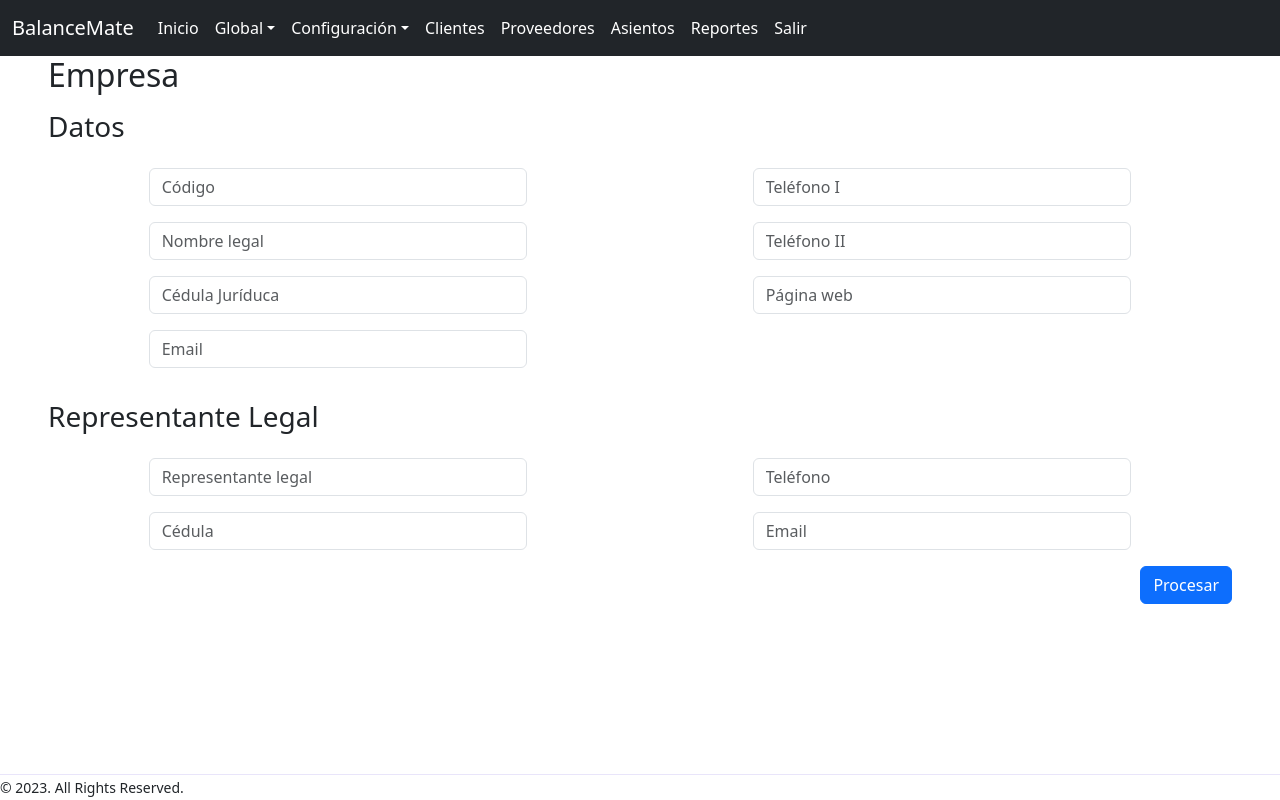
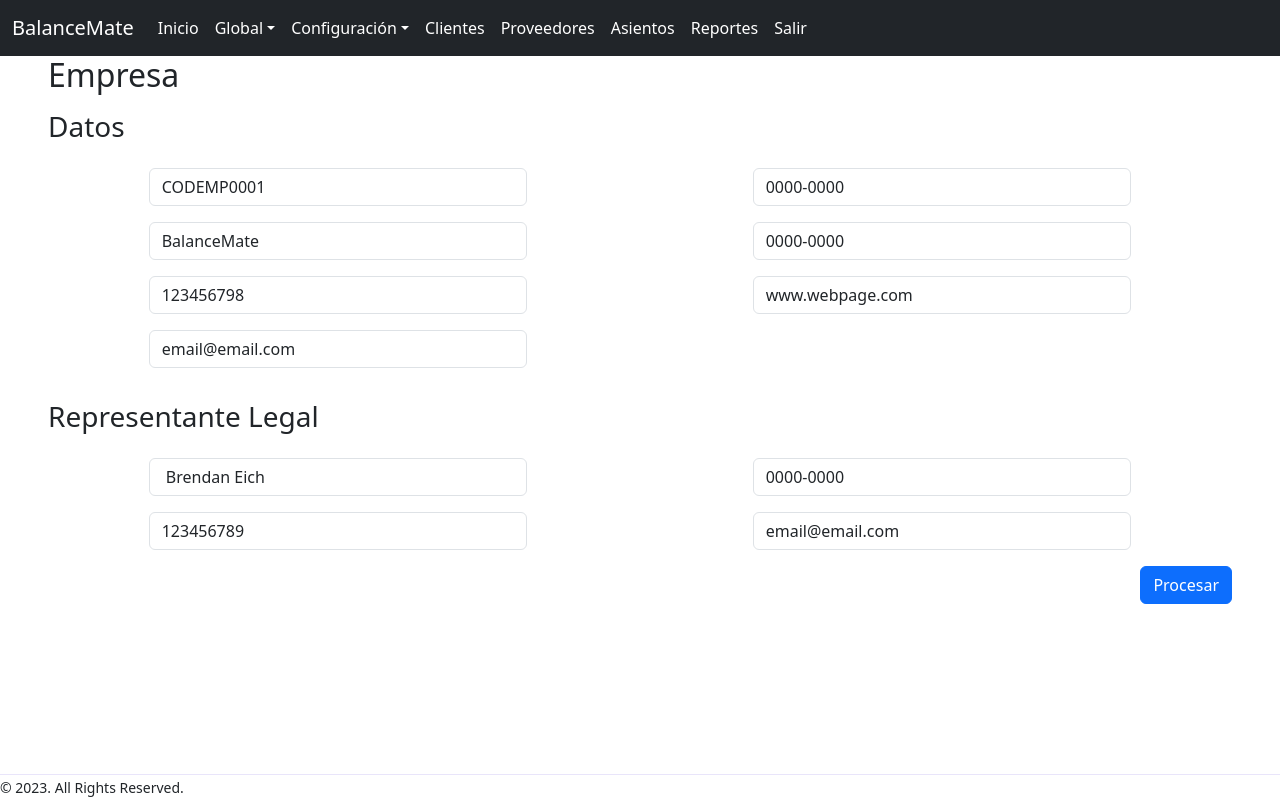
Before and after one commit to rbrenesr/p-BalanceMate, a React (Vite) app: page /global/empresa in a window 1280 px wide. Built offline with nearby package versions, Linux system fonts and the light colour scheme.

Commit message:
formulario empresa useForm ok [RB]

```diff
--- /dev/null
+++ b/src/hooks/index.js
@@ -0,0 +1 @@
+export * from './useForm';
--- /dev/null
+++ b/src/hooks/useForm.js
@@ -0,0 +1,26 @@
+import { useState } from 'react';
+
+export const useForm = (initialForm = {}) => {
+
+    const [formState, setFormState] = useState(initialForm);
+
+    const onInputChange = ({ target }) => {
+        const { name, value } = target;
+
+        setFormState({
+            ...formState,
+            [name]: value
+        })
+    }
+
+    const onResetForm = () => {
+        setFormState(initialForm)
+    }
+
+    return {
+        ...formState,
+        formState,
+        onInputChange,
+        onResetForm
+    }
+}
--- a/src/site/auth/pages/LoginPage.jsx
+++ b/src/site/auth/pages/LoginPage.jsx
@@ -1,24 +1,55 @@
-import('../styles/login.css')
+import { useForm } from '../../../hooks';
+import('../styles/login.css');
+
+
+
+
 
 export const LoginPage = () => {
+
+
+    const { email, contrasena, onInputChange, onResetForm } = useForm(
+        {
+            email: '',
+            contrasena: ''
+        }
+      );
+
+
+      const onSubmit = (event) => {
+        event.preventDefault();
+        onResetForm();
+      }
+
     return (
         <div className="container login-container">
             <div className="row d-flex justify-content-center">
                 <div className="col-md-6 login-form">
                     <h3>Ingreso</h3>
-                    <form>
+                    <form onSubmit={onSubmit}>
                         <div className="form-group mb-2">
                             <input
                                 type="text"
                                 className="form-control"
-                                placeholder="Correo"
+                                placeholder="Email"
+                                id="email"
+                                name="email"
+                                autoComplete="off"
+                                value={email}
+                                onChange={onInputChange}
+
                             />
                         </div>
                         <div className="form-group mb-2">
                             <input
-                                type="password"
+                                type="contrasena"
                                 className="form-control"
                                 placeholder="Contraseña"
+                                id="contrasena"
+                                name="contrasena"
+                                autoComplete="off"
+                                value={contrasena}
+                                onChange={onInputChange}
                             />
                         </div>
                         <div className="form-group mb-2">
@@ -29,7 +60,7 @@ export const LoginPage = () => {
                             />
                         </div>
                         <div className="text-center fs-6">
-                            <a href="#">Forget password?</a> or <a href="#">Sign up</a>
+                            <a href="#">Forget contrasena?</a> or <a href="#">Sign up</a>
                         </div>
                     </form>
                 </div>
--- a/src/site/clientes/components/CustomerSearch.jsx
+++ b/src/site/clientes/components/CustomerSearch.jsx
@@ -1,16 +1,40 @@
+import { useForm } from "../../../hooks";
+
+
 
 export const CustomerSearch = () => {
 
+
+
+  const { searchText, onInputChange, onResetForm } = useForm(
+    {
+      searchText: ''
+    }
+  );
+
+
   const onSubmit = (event) => {
     event.preventDefault();
+    console.log(searchText);
+    onResetForm();
   }
+
 
   return (
     <>
       <form className="container" onSubmit={onSubmit}>
         <div className=" row form-group mb-2">
           <div className="col mb-3">
-            <input type="text" className="form-control" id="buscar" name="buscar" placeholder="Buscar Cliente" />
+            <input
+              type="text"
+              className="form-control"
+              id="searchText"
+              name="searchText"
+              placeholder="Buscar Cliente"
+              autoComplete="off"
+              value={searchText}
+              onChange={onInputChange}
+            />
           </div>
           <div className="col mb-3">
             <button type="submit" className="btn btn-outline-primary btn-block">
--- a/src/site/clientes/pages/ClientesPage.jsx
+++ b/src/site/clientes/pages/ClientesPage.jsx
@@ -1,7 +1,7 @@
 
 import { useCustomerStore } from '../hooks/';
 import { CustomerModal, CustomerList, CustomerSearch } from '../components'
-import { useEffect } from 'react';
+
 
 export const ClientesPage = () => {
 
--- a/src/site/global/empresa/pages/EmpresaPage.jsx
+++ b/src/site/global/empresa/pages/EmpresaPage.jsx
@@ -1,9 +1,65 @@
+import { useForm } from "../../../../hooks/useForm";
+
 export const EmpresaPage = () => {
+
+
+  const {
+    codigo,
+    nombreLegal,
+    cedulaJuridica,
+    email,
+    telefonoI,
+    telefonoII,
+    paginaWeb,
+    nombreRepresentanteLegal,
+    cedulaRepresentanteLegal,
+    telefonoRepresentanteLegal,
+    emailRepresentanteLegal,
+
+    onInputChange,
+    onResetForm
+  } = useForm(
+    {
+      codigo: 'CODEMP0001',
+      nombreLegal: 'BalanceMate',
+      cedulaJuridica: '123456798',
+      email: 'email@email.com',
+      telefonoI: '0000-0000',
+      telefonoII: '0000-0000',
+      paginaWeb: 'www.webpage.com',
+      nombreRepresentanteLegal: ' Brendan Eich',
+      cedulaRepresentanteLegal: '123456789',
+      telefonoRepresentanteLegal: '0000-0000',
+      emailRepresentanteLegal: 'email@email.com',
+    }
+  );
+
+
+  const onSubmit = (event) => {
+    event.preventDefault();
+    console.log(
+      {
+        codigo,
+        nombreLegal,
+        cedulaJuridica,
+        email,
+        telefonoI,
+        telefonoII,
+        paginaWeb,
+        nombreRepresentanteLegal,
+        cedulaRepresentanteLegal,
+        telefonoRepresentanteLegal,
+        emailRepresentanteLegal,
+      }
+    );
+    onResetForm();
+  }
+
   return (
 
     <>
       <h2 className="mb-3">Empresa</h2>
-      <form>
+      <form onSubmit={onSubmit}>
 
         <div className="row d-flex justify-content-around my-3">
           <div className="col"><h3>Datos</h3></div>
@@ -11,28 +67,96 @@ export const EmpresaPage = () => {
         <div className="row d-flex justify-content-around">
           <div className="col-md-4">
             <div className="mb-3">
-              <input type="text" className="form-control" id="codigo" name="codigo" placeholder='Código' required />
+              <input
+                type="text"
+                className="form-control"
+                id="codigo"
+                name="codigo"
+                placeholder='Código'
+                autoComplete="off"
+                value={codigo}
+                onChange={onInputChange}
+                required
+              />
             </div>
             <div className="mb-3">
-              <input type="text" className="form-control" id="nombreLegal" name="nombreLegal" placeholder='Nombre legal' required />
+              <input
+                type="text"
+                className="form-control"
+                id="nombreLegal"
+                name="nombreLegal"
+                placeholder='Nombre legal'
+                autoComplete="off"
+                value={nombreLegal}
+                onChange={onInputChange}
+                required />
             </div>
             <div className="mb-3">
-              <input type="text" className="form-control" id="cedulaJuridica" name="cedulaJuridica" placeholder='Cédula Juríduca' required />
+              <input
+                type="text"
+                className="form-control"
+                id="cedulaJuridica"
+                name="cedulaJuridica"
+                placeholder='Cédula Juríduca'
+                autoComplete="off"
+                value={cedulaJuridica}
+                onChange={onInputChange}
+                required
+              />
             </div>
             <div className="mb-3">
-              <input type="email" className="form-control" id="correo" name="correo" placeholder='Email' required />
+              <input
+                type="email"
+                className="form-control"
+                id="email"
+                name="email"
+                placeholder='Email'
+                autoComplete="off"
+                value={email}
+                onChange={onInputChange}
+                required
+              />
             </div>
           </div>
           <div className="col-md-4">
             <div className="mb-3">
-              <input type="text" className="form-control" id="telefonoUno" name="telefonoUno" placeholder='Teléfono I' required />
+              <input
+                type="text"
+                className="form-control"
+                id="telefonoI"
+                name="telefonoI"
+                placeholder='Teléfono I'
+                autoComplete="false"
+                value={telefonoI}
+                onChange={onInputChange}
+                required
+              />
             </div>
             <div className="mb-3">
-              <input type="text" className="form-control" id="telefonoDos" name="telefonoDos" placeholder='Teléfono II' />
+
+              <input
+                type="text"
+                className="form-control"
+                id="telefonoII"
+                name="telefonoII"
+                placeholder='Teléfono II'
+                autoComplete="false"
+                value={telefonoII}
+                onChange={onInputChange}
+              />
             </div>
 
             <div className="mb-3">
-              <input type="text" className="form-control" id="paginaWeb" name="paginaWeb" placeholder='Página web' />
+              <input
+                type="text"
+                className="form-control"
+                id="paginaWeb"
+                name="paginaWeb"
+                placeholder='Página web'
+                autoComplete="false"
+                value={paginaWeb}
+                onChange={onInputChange}
+              />
             </div>
           </div>
         </div>
@@ -42,19 +166,60 @@ export const EmpresaPage = () => {
         <div className="row d-flex justify-content-around">
           <div className="col-md-4">
             <div className="mb-3">
-              <input type="text" className="form-control" id="representanteLegal" name="representanteLegal" placeholder='Representante legal' required />
+              <input
+                type="text"
+                className="form-control"
+                id="nombreRepresentanteLegal"
+                name="nombreRepresentanteLegal"
+                placeholder='Representante legal'
+                autoComplete="false"
+                value={nombreRepresentanteLegal}
+                onChange={onInputChange}
+                required
+              />
             </div>
             <div className="mb-3">
-              <input type="text" className="form-control" id="cedula" name="cedula" placeholder='Cédula' required />
+              <input
+                type="text"
+                className="form-control"
+                id="cedulaRepresentanteLegal"
+                name="cedulaRepresentanteLegal"
+                placeholder='Cédula'
+                autoComplete="false"
+                value={cedulaRepresentanteLegal}
+                onChange={onInputChange}
+                required
+              />
             </div>
           </div>
 
           <div className="col-md-4">
             <div className="mb-3">
-              <input type="text" className="form-control" id="telefonoUnoRepLeg" name="telefonoUnoRepLeg" placeholder='Teléfono' required />
+              <input
+                type="text"
+                className="form-control"
+                id="telefonoRepresentanteLegal"
+                name="telefonoRepresentanteLegal"
+                placeholder='Teléfono'
+                autoComplete="false"
+                value={telefonoRepresentanteLegal}
+                onChange={onInputChange}
+                required
+
+              />
             </div>
             <div className="mb-3">
-              <input type="email" className="form-control" id="correoRepLeg" name="correoRepLeg" placeholder='Email' required />
+              <input
+                type="email"
+                className="form-control"
+                id="emailRepresentanteLegal"
+                name="emailRepresentanteLegal"
+                placeholder='Email'
+                autoComplete="false"
+                value={emailRepresentanteLegal}
+                onChange={onInputChange}
+                required
+              />
             </div>
           </div>
         </div>
```
